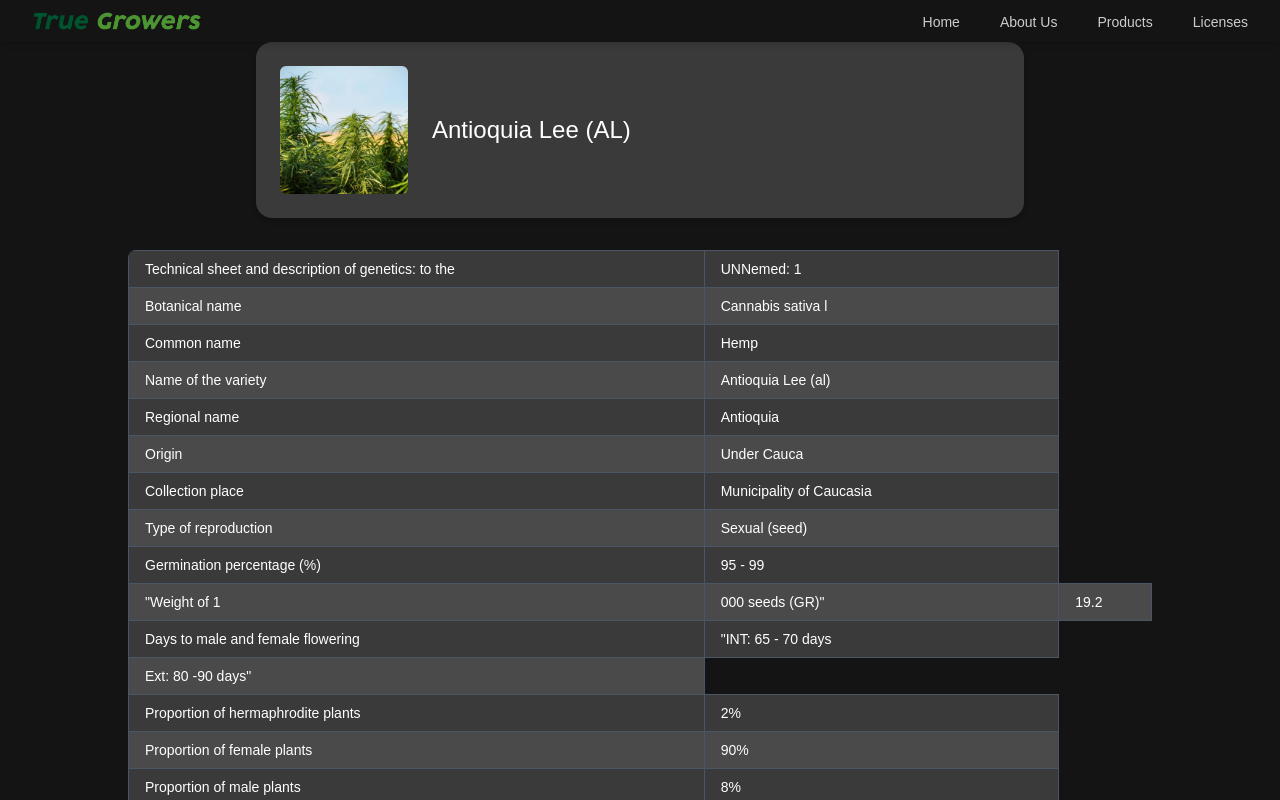
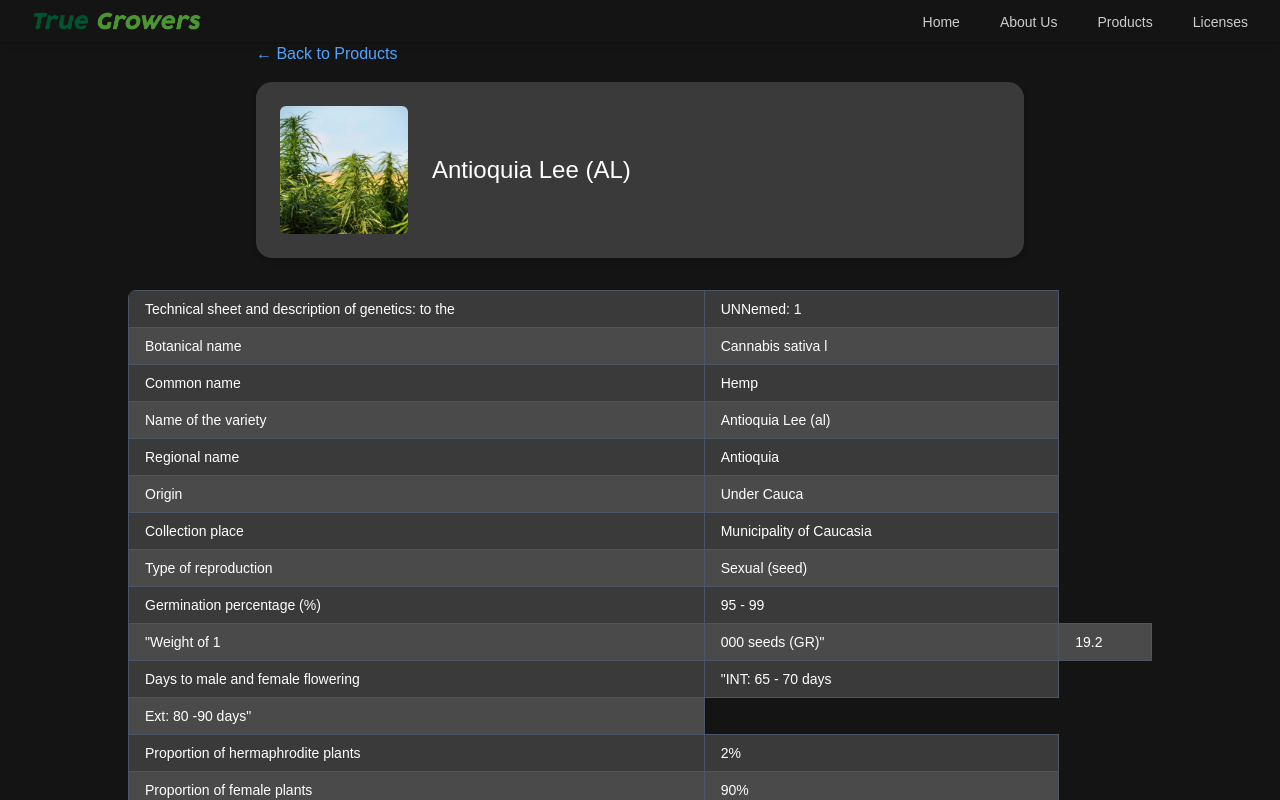
Before and after one commit to juliosantamariafgcu/True-Growers-Website, a Next.js app in the folder true-growers/: page /products/P001 in a window 1280 px wide. Shown: the top 800 px of the page. Built offline with nearby package versions, Linux system fonts and the light colour scheme; a web font is replaced by a local one.

Commit message:
Adding back button on product page

```diff
--- a/true-growers/src/app/products/[product_id]/page.tsx
+++ b/true-growers/src/app/products/[product_id]/page.tsx
@@ -1,3 +1,4 @@
+import Link from "next/link";
 import productData from "../../product_data.json";
 import fs from "fs";
 import path from "path";
@@ -38,7 +39,6 @@ export default async function ProductPage({
     );
   }
 
-  // Read CSV file synchronously from public folder
   const filePath = path.join(process.cwd(), "public", currentProduct.file_location);
   let csvData: string[][] = [];
   try {
@@ -50,7 +50,12 @@ export default async function ProductPage({
 
   return (
     <div className="pt-[42px] flex flex-col items-center">
-      {/* Product Card */}
+      <div className="w-[95%] max-w-3xl mb-4">
+        <Link href="/products" className="text-blue-400 hover:underline flex items-center">
+          ← Back to Products
+        </Link>
+      </div>
+
       <div className="bg-[#3A3A3A] rounded-2xl shadow-md flex items-center p-6 w-[95%] max-w-3xl mb-8">
         {currentProduct.image && (
           <div className="w-32 h-32 relative flex-shrink-0">
@@ -67,7 +72,6 @@ export default async function ProductPage({
         </div>
       </div>
 
-      {/* CSV Table */}
       {csvData.length > 0 ? (
         <div className="overflow-x-auto w-[95%] max-w-5xl">
           <table className="w-full border-collapse text-sm text-left rounded-lg overflow-hidden">
@@ -93,7 +97,6 @@ export default async function ProductPage({
       ) : (
         <p className="text-gray-500 italic">No CSV data available.</p>
       )}
-
     </div>
   );
 }
```
